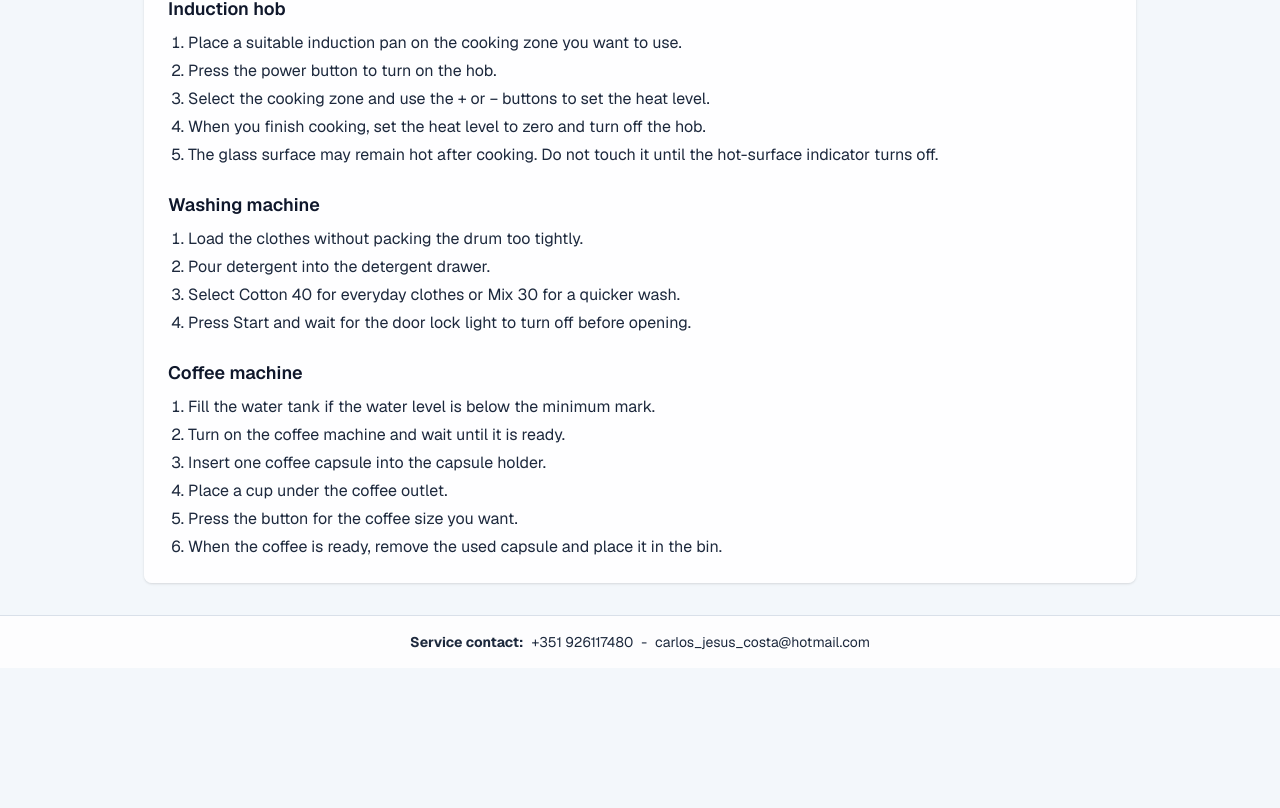
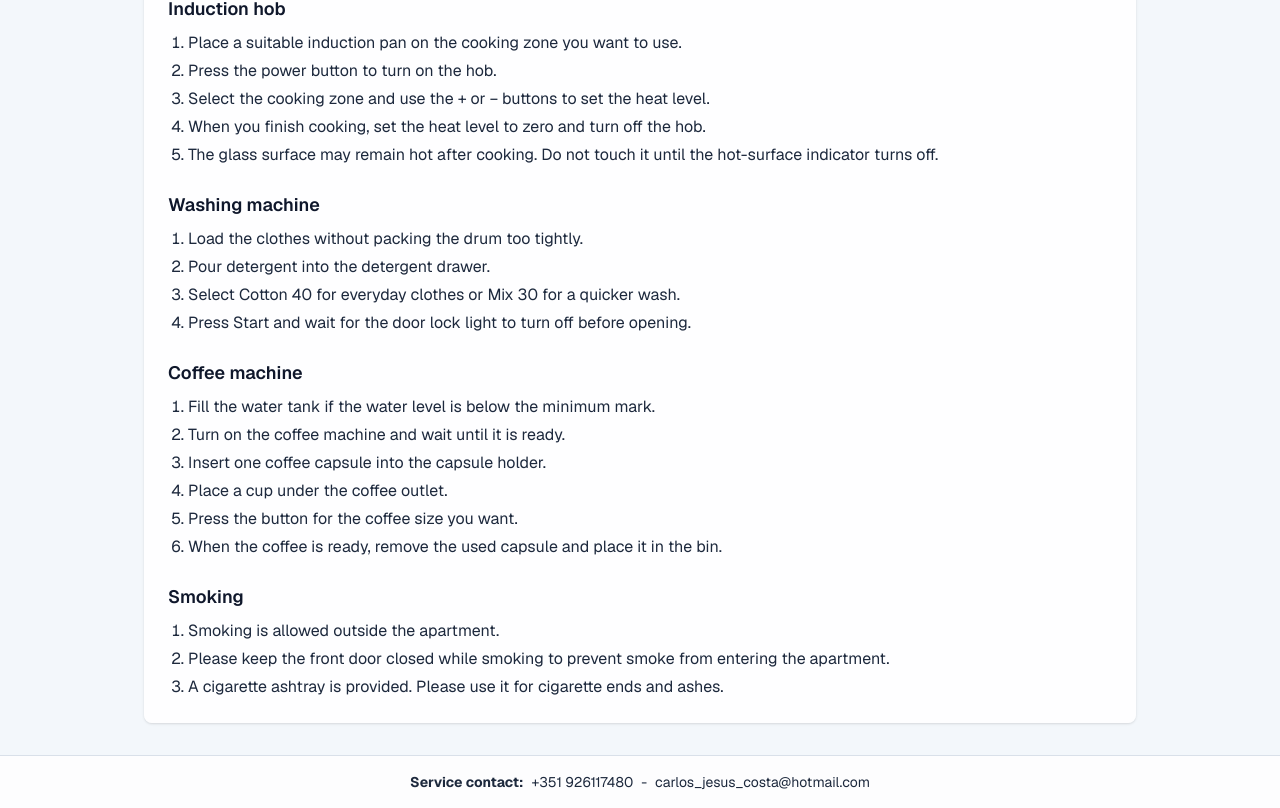
Before and after one commit to jcostadev23/varanda-do-atlantico, a Next.js app: page /accessibility in a window 1280 px wide. Shown: the part 648-1456 px from the top of the page. Before the commit the page ends 1316 px from the top, so only its background shows below. Built offline with nearby package versions, Linux system fonts and the light colour scheme.

Commit message:
Adding the Smoking secction on accessibility

```diff
--- a/src/data/accessibilityGuides.ts
+++ b/src/data/accessibilityGuides.ts
@@ -59,4 +59,12 @@ export const accessibilityGuides: AccessibilityGuide[] = [
       "When the coffee is ready, remove the used capsule and place it in the bin.",
     ],
   },
+  {
+    title: "Smoking",
+    steps: [
+      "Smoking is allowed outside the apartment.",
+      "Please keep the front door closed while smoking to prevent smoke from entering the apartment.",
+      "A cigarette ashtray is provided. Please use it for cigarette ends and ashes.",
+    ],
+  },
 ];
```
